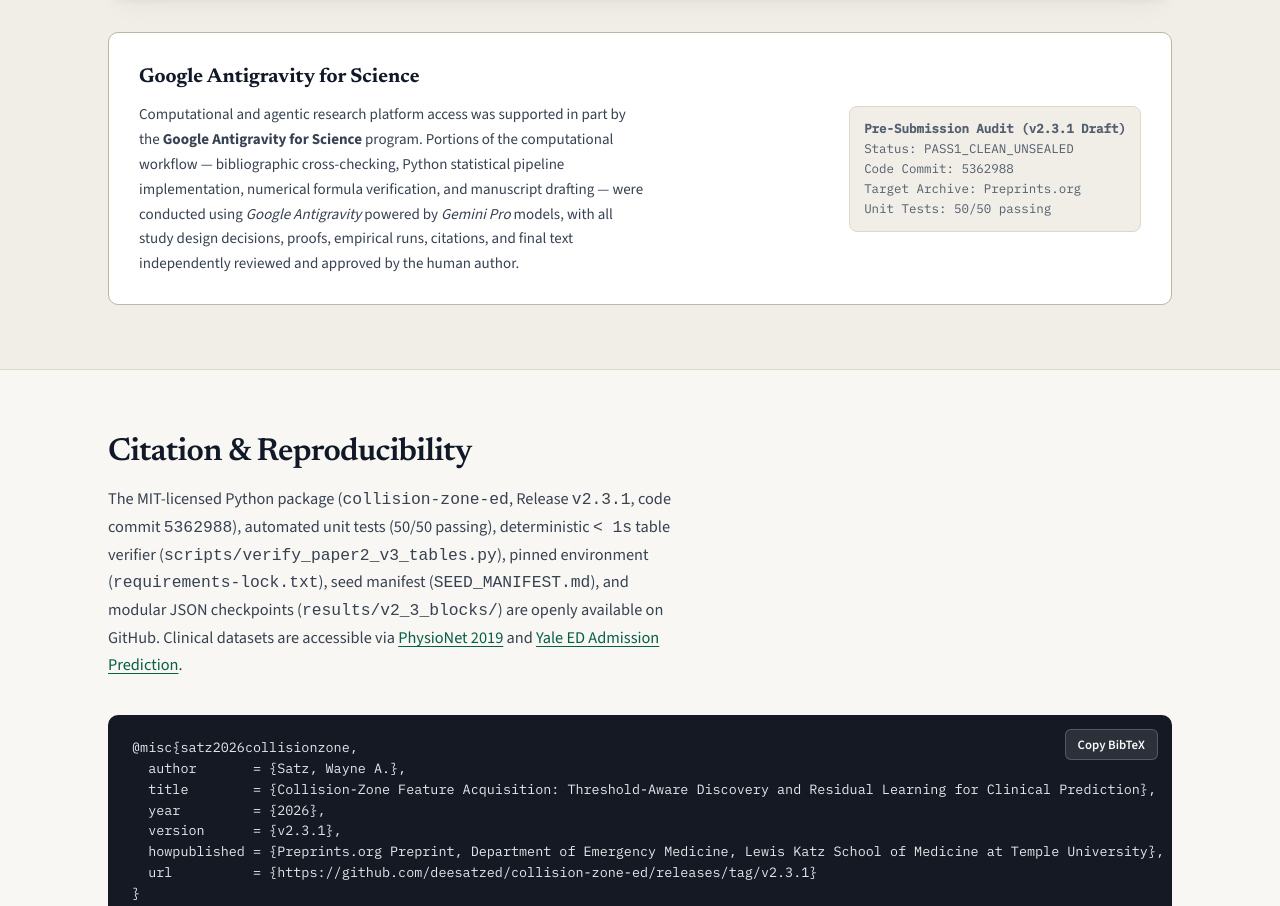
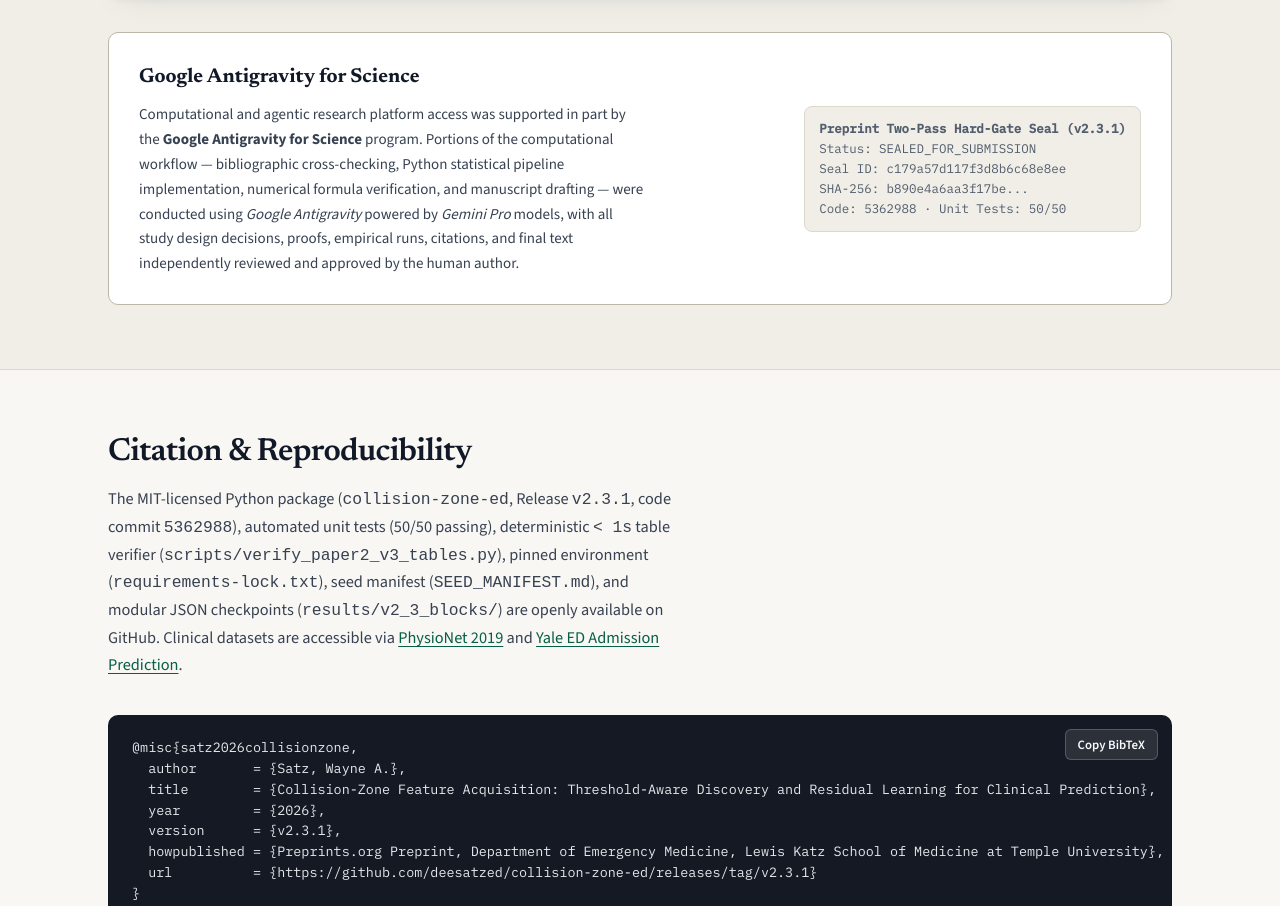
Before and after one commit to deesatzed/collision-zone-ed, a plain HTML site: page docs/index.html in a window 1280 px wide. Shown: the part 6942-7848 px from the top of the page. Drawn offline with nearby package versions, Linux system fonts and the light colour scheme.

Commit message:
chore(v2.3.1): record Pass-2 cryptographic release seal c179a57d117f3d8b6c68e8ee for Preprints.org (zero manuscript drift)

```diff
--- a/docs/index.html
+++ b/docs/index.html
@@ -932,11 +932,11 @@
             </p>
           </div>
           <div class="seal-meta">
-            <strong>Pre-Submission Audit (v2.3.1 Draft)</strong><br />
-            Status: PASS1_CLEAN_UNSEALED<br />
-            Code Commit: 5362988<br />
-            Target Archive: Preprints.org<br />
-            Unit Tests: 50/50 passing
+            <strong>Preprint Two-Pass Hard-Gate Seal (v2.3.1)</strong><br />
+            Status: SEALED_FOR_SUBMISSION<br />
+            Seal ID: c179a57d117f3d8b6c68e8ee<br />
+            SHA-256: b890e4a6aa3f17be...<br />
+            Code: 5362988 &middot; Unit Tests: 50/50
           </div>
         </div>
       </div>
```
Also changed, not shown: .preprint_gate/blind_review.json (added), .preprint_gate/release_seal.json (added), .preprint_gate/reverify_pass2.json (added), 2 other files.
